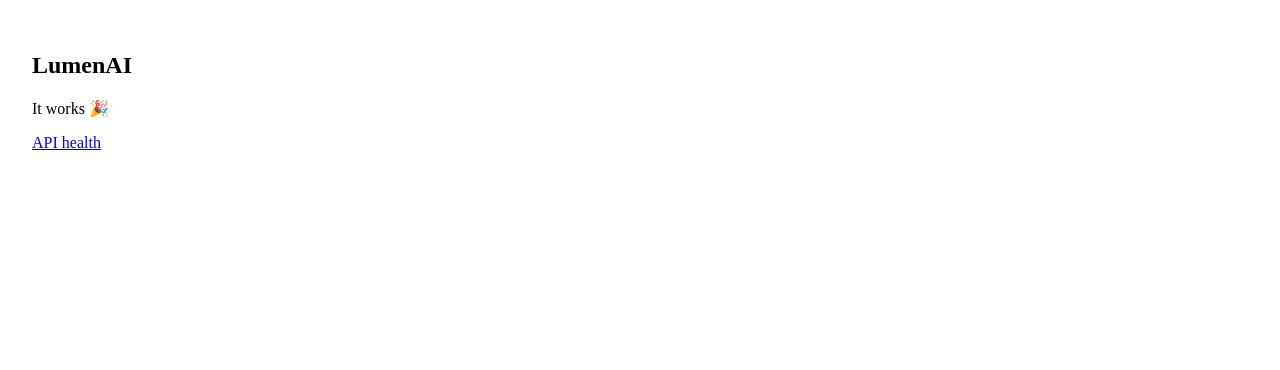
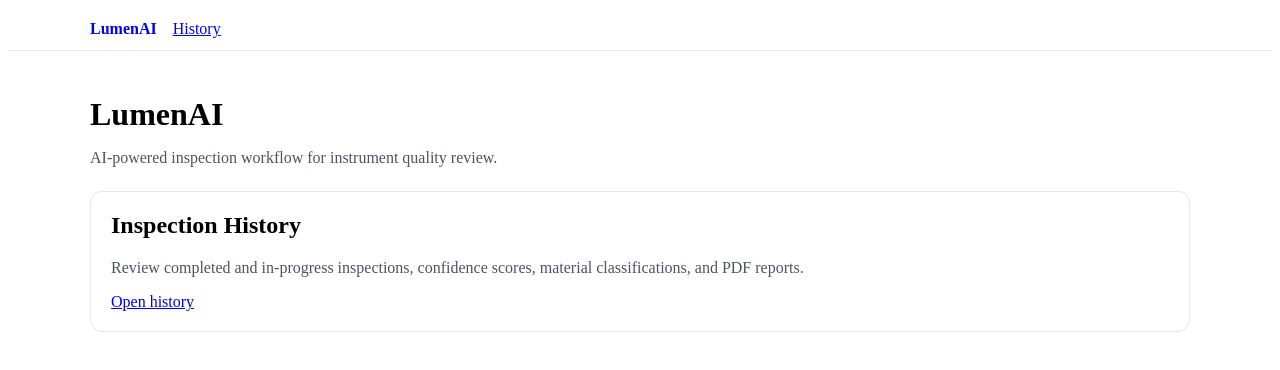
Before and after one commit to johnnychris77/lumen-AI, a React (Vite) app in the folder frontend/: page / in a window 1280 px wide. Shown: the top 370 px of the page. Built offline with nearby package versions, Linux system fonts and the light colour scheme; no server answers.

Commit message:
Wire inspection history page into frontend router

```diff
--- a/frontend/src/main.tsx
+++ b/frontend/src/main.tsx
@@ -1,17 +1,79 @@
-import React from 'react'
-import { createRoot } from 'react-dom/client'
-import { BrowserRouter, Routes, Route, Link } from 'react-router-dom'
+import React from "react";
+import ReactDOM from "react-dom/client";
+import { BrowserRouter, Link, Route, Routes } from "react-router-dom";
+import InspectionHistory from "./pages/InspectionHistory";
 
-function Home(){ return <div style={{padding:24}}><h2>LumenAI</h2><p>It works 🎉</p><p><Link to="/health">API health</Link></p></div> }
-function Health(){ return <iframe src="/api/health" style={{width:'100%',height:200,border:'1px solid #ddd'}} /> }
+function Home() {
+  return (
+    <div style={{ padding: "24px", maxWidth: "1100px", margin: "0 auto" }}>
+      <h1 style={{ marginBottom: "8px" }}>LumenAI</h1>
+      <p style={{ color: "#4b5563", marginBottom: "24px" }}>
+        AI-powered inspection workflow for instrument quality review.
+      </p>
 
-const App = () => (
-  <BrowserRouter>
-    <Routes>
-      <Route path="/" element={<Home/>} />
-      <Route path="/health" element={<Health/>} />
-    </Routes>
-  </BrowserRouter>
-)
+      <div
+        style={{
+          display: "grid",
+          gap: "16px",
+          gridTemplateColumns: "repeat(auto-fit, minmax(260px, 1fr))",
+        }}
+      >
+        <div
+          style={{
+            border: "1px solid #e5e7eb",
+            borderRadius: "12px",
+            padding: "20px",
+            background: "#fff",
+          }}
+        >
+          <h2 style={{ marginTop: 0 }}>Inspection History</h2>
+          <p style={{ color: "#4b5563" }}>
+            Review completed and in-progress inspections, confidence scores,
+            material classifications, and PDF reports.
+          </p>
+          <Link to="/history">Open history</Link>
+        </div>
+      </div>
+    </div>
+  );
+}
 
-createRoot(document.getElementById('root')!).render(<App/>)
+function Layout() {
+  return (
+    <BrowserRouter>
+      <div
+        style={{
+          borderBottom: "1px solid #e5e7eb",
+          padding: "12px 24px",
+          background: "#ffffff",
+        }}
+      >
+        <div
+          style={{
+            maxWidth: "1100px",
+            margin: "0 auto",
+            display: "flex",
+            gap: "16px",
+            alignItems: "center",
+          }}
+        >
+          <Link to="/" style={{ fontWeight: 700, textDecoration: "none" }}>
+            LumenAI
+          </Link>
+          <Link to="/history">History</Link>
+        </div>
+      </div>
+
+      <Routes>
+        <Route path="/" element={<Home />} />
+        <Route path="/history" element={<InspectionHistory />} />
+      </Routes>
+    </BrowserRouter>
+  );
+}
+
+ReactDOM.createRoot(document.getElementById("root")!).render(
+  <React.StrictMode>
+    <Layout />
+  </React.StrictMode>
+);
```
